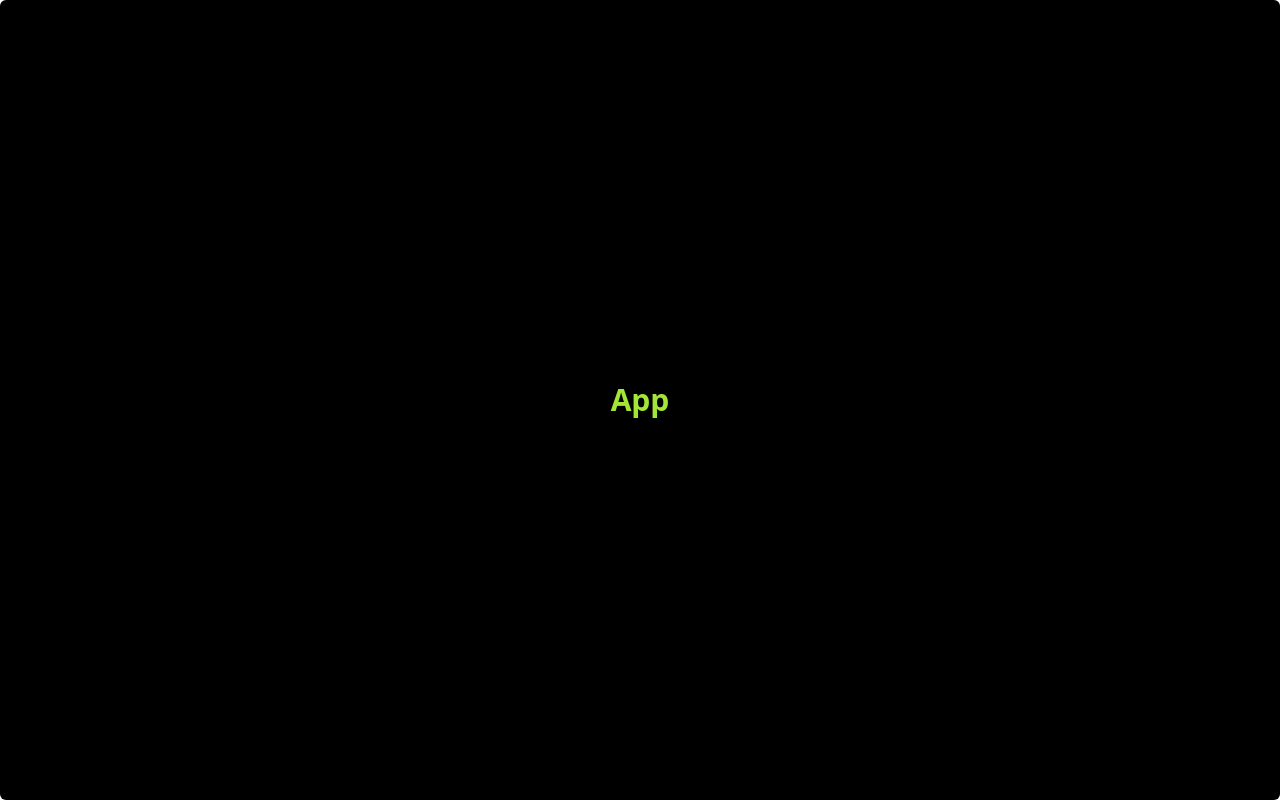
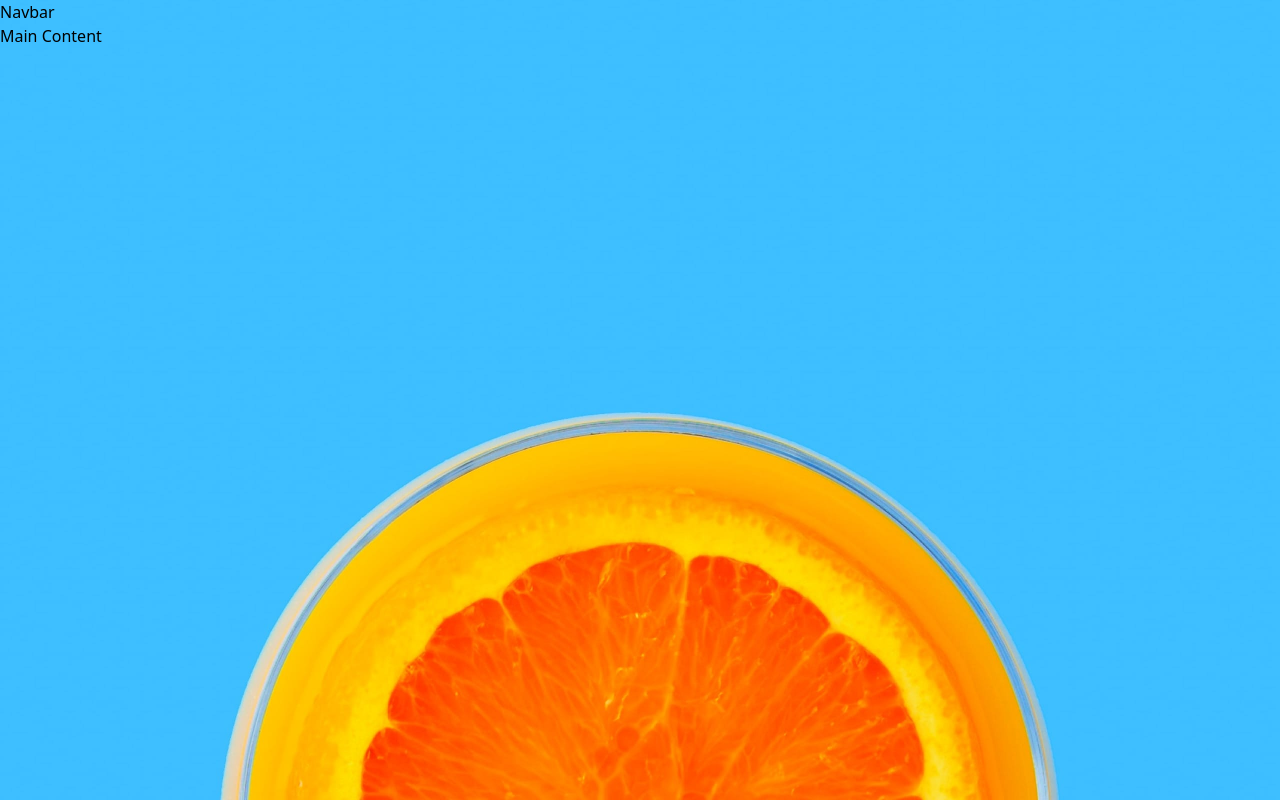
Before and after one commit to SameerJS6/Reactfolio, a React (Vite) app in the folder Sunnyside-Agency-Landing-Page/: page / in a window 1280 px wide. Built offline with nearby package versions, Linux system fonts and the light colour scheme.

Commit message:
Basic Layout

```diff
--- a/Sunnyside-Agency-Landing-Page/index.html
+++ b/Sunnyside-Agency-Landing-Page/index.html
@@ -5,6 +5,9 @@
     <link rel="icon" type="image/svg+xml" href="/vite.svg" />
     <meta name="viewport" content="width=device-width, initial-scale=1.0" />
     <title>Sunnyside Agency - Home</title>
+    <link rel="preconnect" href="https://fonts.googleapis.com">
+    <link rel="preconnect" href="https://fonts.gstatic.com" crossorigin>
+    <link href="https://fonts.googleapis.com/css2?family=Barlow:wght@600&family=Fraunces:opsz,wght@9..144,700;9..144,900&display=swap" rel="stylesheet">
   </head>
   <body>
     <div id="root"></div>
--- a/Sunnyside-Agency-Landing-Page/src/App.jsx
+++ b/Sunnyside-Agency-Landing-Page/src/App.jsx
@@ -1,9 +1,12 @@
-import React from 'react'
+import React from 'react';
+import MainContent from './components/MainContent';
+import Navbar from './components/Navbar';
 
 export default function App() {
   return (
     <>
-      <h1 className='grid min-h-screen font-bold place-content-center text-center text-lime-400 rounded-md bg-black p-4 text-3xl'>App</h1>
+      <Navbar/>
+      <MainContent/>
     </>
   )
 }
--- a/Sunnyside-Agency-Landing-Page/src/components/MainContent.jsx
+++ b/Sunnyside-Agency-Landing-Page/src/components/MainContent.jsx
@@ -6,7 +6,7 @@ import Profile3 from '../assets/image-thomas.jpg'
 export default function MainContent() {
   return (
     <>
-        <main className='min-h-screen'>
+        <main className=''>
             <h1>Main Content</h1>
         </main>
     </>
--- /dev/null
+++ b/Sunnyside-Agency-Landing-Page/src/components/Navbar.jsx
@@ -0,0 +1,9 @@
+import React from 'react'
+
+export default function Navbar() {
+  return (
+    <>
+        <h1 className=''>Navbar</h1>
+    </>
+  )
+}
--- a/Sunnyside-Agency-Landing-Page/src/index.css
+++ b/Sunnyside-Agency-Landing-Page/src/index.css
@@ -1,3 +1,56 @@
 @tailwind base;
 @tailwind components;
 @tailwind utilities;
+
+* {
+    padding: 0;
+    margin: 0;
+}
+*, *::after, *::before {
+    box-sizing: border-box;
+}
+img, picture, video, canvas, svg {
+    display: block;
+    max-width: 100%;
+  }
+  input, button, textarea, select {
+    font: inherit;
+  }
+
+  p, h1, h2, h3, h4, h5, h6 {
+    overflow-wrap: break-word;
+  }
+
+  #root, #__next {
+    isolation: isolate;
+  }
+
+:root {
+    --red: hsl(7, 99%, 70%);
+    --yellow: hsl(51, 100%, 49%);
+    --cyan: hsl(167, 40%, 24%);
+    --blue: hsl(198, 62%, 26%);
+    --footer: hsl(168, 34%, 41%);
+
+    --neutral-blue: hsl(212, 27%, 19%);
+    --neutral-gray: hsl(213, 9%, 39%);
+    --neutral-gray-400: hsl(232, 10%, 55%);
+    --neutral-gray-300: hsl(210, 4%, 67%);
+    --white: white;
+}
+body {
+    background: url(./assets/mobile/image-header.jpg);
+    background-position: center center;
+    background-repeat: no-repeat;
+    background-size: cover;
+    height: 100vh;
+}
+@media (min-width: 768px) {
+    body {
+        background: url(./assets/desktop/image-header.jpg);
+        background-position: center center;
+        background-repeat: no-repeat;
+        background-size: cover;
+        height: 100vh;
+   }
+}
--- a/Sunnyside-Agency-Landing-Page/tailwind.config.cjs
+++ b/Sunnyside-Agency-Landing-Page/tailwind.config.cjs
@@ -7,6 +7,10 @@ module.exports = {
     './components/**/*.{html,js}',
   ],
   theme: {
+    fontFamily: {
+      'barlow': ['Barlow', 'sans-serif'],
+      'fraunces': ['Fraunces', 'serif'],
+    },
     extend: {},
   },
   plugins: [],
```
